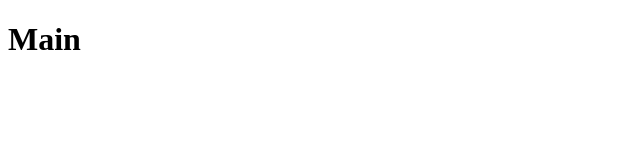
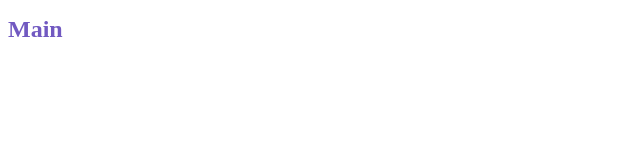
Before and after one commit to MatheusPSantos/repositoryviewer, a React (Create React App) app: page / in a window 1280 px wide. Shown: the top 160 px of the page, without its empty margins (0-640 px from the left). Built offline with nearby package versions, Linux system fonts and the light colour scheme.

Commit message:
styled components

```diff
--- a/package.json
+++ b/package.json
@@ -9,7 +9,8 @@
     "react": "^16.13.1",
     "react-dom": "^16.13.1",
     "react-router-dom": "^5.2.0",
-    "react-scripts": "3.4.1"
+    "react-scripts": "3.4.1",
+    "styled-components": "^5.1.1"
   },
   "scripts": {
     "start": "react-scripts start",
--- a/src/pages/Main/index.js
+++ b/src/pages/Main/index.js
@@ -1,5 +1,7 @@
 import React from 'react';
 
+import { Title } from './styles';
+
 export default function Main() {
-  return <h1>Main</h1>;
+  return <Title>Main</Title>;
 }
--- /dev/null
+++ b/src/pages/Main/styles.js
@@ -0,0 +1,12 @@
+import styled from 'styled-components';
+
+export const Title = styled.h1`
+  font-size: 24px;
+  color: ${(props) => (props.error ? 'red' : '#7159c1')};
+  font - family: Arial, Helvetica, sans-serif;
+
+  small {
+    font-size: 14px,
+    color:  #333
+  }
+`;
```
Also changed, not shown: 1 other file (tests, documents, lock files or other folders).
